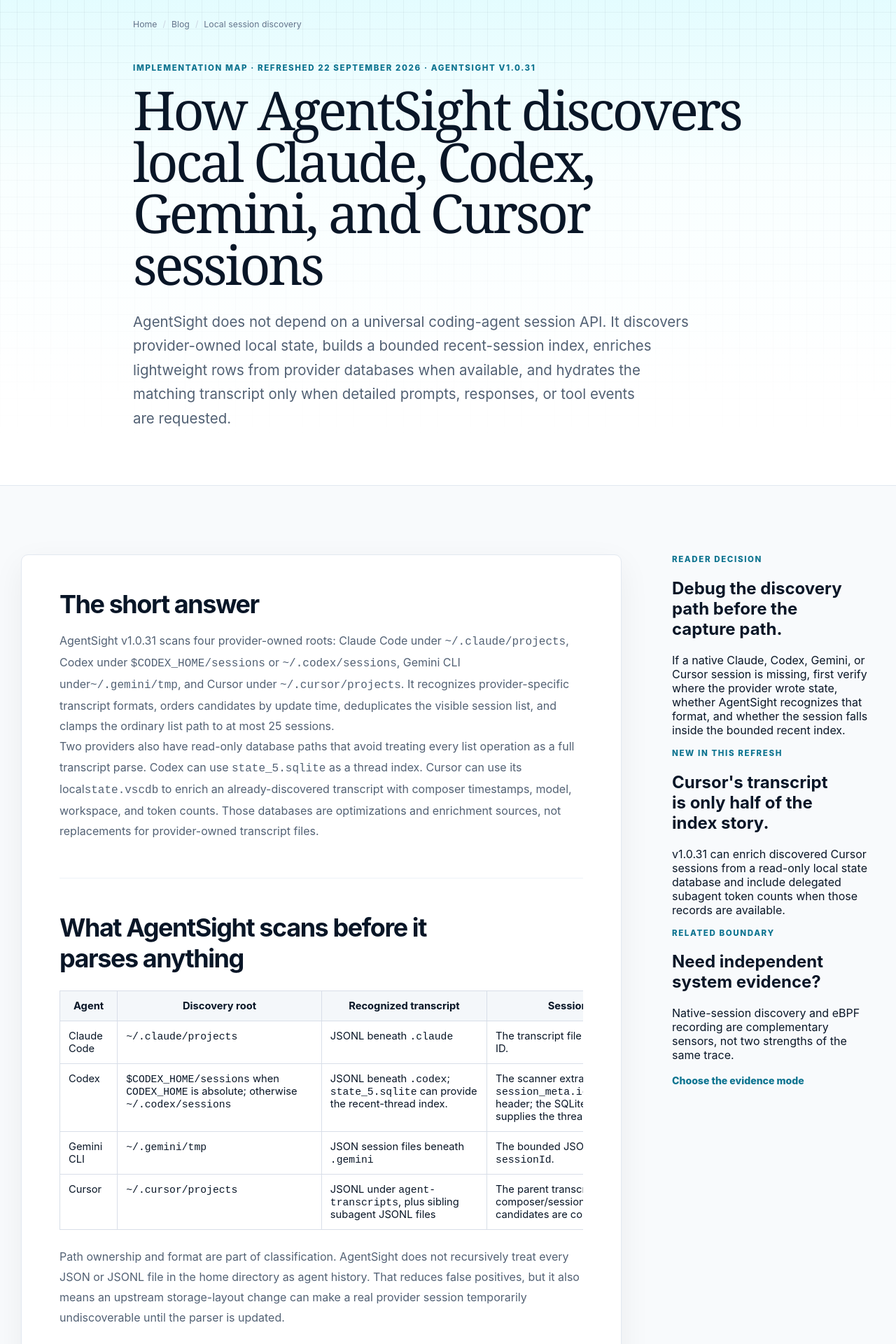
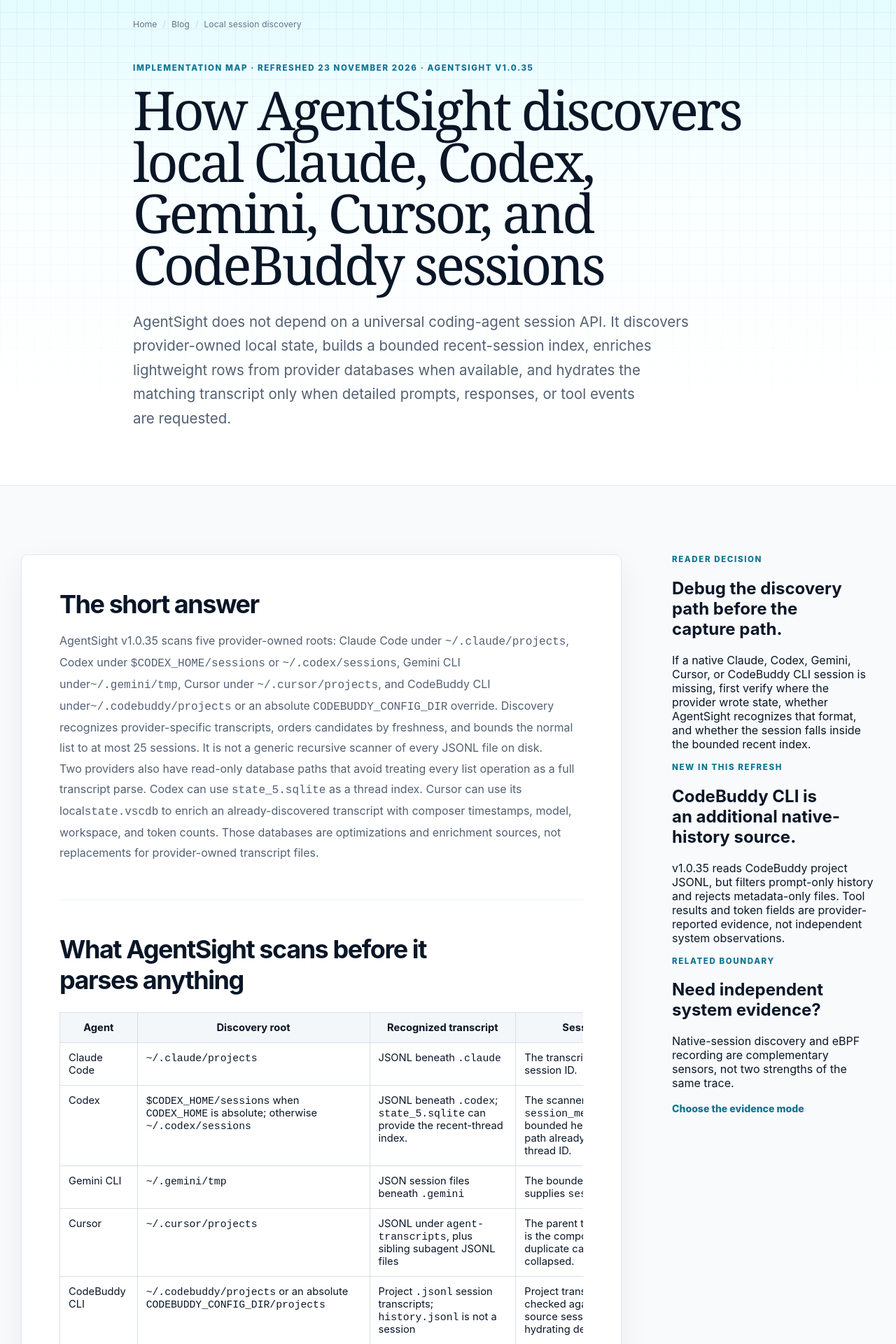
Before and after one commit to eunomia-bpf/agentsight-website, a Next.js app: page /blog/how-agentsight-discovers-local-agent-sessions in a window 1280 px wide. Shown: the part 100-2020 px from the top of the page at 70% size. Built offline with nearby package versions, Linux system fonts and the light colour scheme.

Commit message:
docs(seo): deepen native session discovery with released CodeBuddy evidence

```diff
--- a/src/app/blog/how-agentsight-discovers-local-agent-sessions/page.tsx
+++ b/src/app/blog/how-agentsight-discovers-local-agent-sessions/page.tsx
@@ -4,40 +4,48 @@ import { Eyebrow, JsonLd } from '@/components/PageParts';
 import { SiteShell } from '@/components/SiteShell';
 import { site } from '@/lib/site';
 
-const productCommit = 'bb99b66f8f98e4b9f8b1769a3da0a8fbbe26b6c3';
+const productCommit = 'c1574366122a90c451bca6a84713e28813ab95e2';
 const productSource = `https://github.com/eunomia-bpf/agentsight/blob/${productCommit}`;
 const articlePath = '/blog/how-agentsight-discovers-local-agent-sessions/';
 
 export const metadata: Metadata = {
-  title: 'How AgentSight discovers local Claude, Codex, Gemini, and Cursor sessions',
+  title: 'How AgentSight discovers local Claude, Codex, Gemini, Cursor, and CodeBuddy sessions',
   description:
-    'A source-level map of AgentSight v1.0.31 local session discovery: provider roots, bounded indexing, Codex and Cursor SQLite enrichment, lazy hydration, detail limits, and missing-session diagnostics.',
+    'A v1.0.35 source-and-test-backed guide to five native agent session sources: CodeBuddy CLI transcript discovery, usage and tool-status parsing, Codex/Cursor indexing, and evidence limits.',
   alternates: { canonical: articlePath },
   openGraph: {
     type: 'article',
-    title: 'How AgentSight discovers local Claude, Codex, Gemini, and Cursor sessions',
+    title: 'How AgentSight discovers local Claude, Codex, Gemini, Cursor, and CodeBuddy sessions',
     description:
-      'Follow AgentSight v1.0.31 from provider-native files through bounded indexing, Codex and Cursor read-only SQLite enrichment, and on-demand transcript hydration.',
+      'Follow five agent-native session paths in v1.0.35, including CodeBuddy CLI project JSONL, optional storage overrides, token usage and tool results, and bounded details.',
     url: articlePath,
   },
 };
 
 const sources = [
   [
-    'AgentSight v1.0.31 session parser: discovery roots, path classification, Cursor deduplication, and provider file formats',
+    'AgentSight v1.0.35 session parser and CodeBuddy regression fixtures: roots, path rules, usage and tool outcomes',
     `${productSource}/ext/session/src/parser.rs`,
   ],
   [
-    'AgentSight v1.0.31 native analysis source: Codex indexing, Cursor state enrichment, bounded ID lookup, caching, and hydration',
+    'AgentSight v1.0.35 native analysis: Codex/Cursor indexing, bounded ID lookup, caching, and hydration',
     `${productSource}/ext/analysis/src/sources/agent_native.rs`,
   ],
   [
-    'AgentSight v1.0.31 README: native-session workflows and current platform boundary',
+    'AgentSight v1.0.35 README: native-session workflows and current platform boundary',
     `${productSource}/README.md`,
   ],
   [
-    'AgentSight v1.0.31 usage guide: top, bind, report, and vis behavior',
+    'AgentSight v1.0.35 usage guide: top, bind, report, and vis behavior',
     `${productSource}/docs/usage.md`,
+  ],
+  [
+    'AgentSight v1.0.35 CodeBuddy CLI: read-only native history versus separate Node process/TLS capture',
+    `${productSource}/docs/agents.md`,
+  ],
+  [
+    'AgentSight v1.0.35 release, confirming the pinned behavior is shipped',
+    'https://github.com/eunomia-bpf/agentsight/releases/tag/v1.0.35',
   ],
 ] as const;
 
@@ -48,11 +56,11 @@ export default function LocalSessionDiscoveryArticle() {
   const jsonLd = {
     '@context': 'https://schema.org',
     '@type': 'TechArticle',
-    headline: 'How AgentSight discovers local Claude, Codex, Gemini, and Cursor sessions',
+    headline: 'How AgentSight discovers local Claude, Codex, Gemini, Cursor, and CodeBuddy sessions',
     description: metadata.description,
     url: `${site.url}${articlePath}`,
     datePublished: '2026-08-31',
-    dateModified: '2026-09-22',
+    dateModified: '2026-11-23',
     author: { '@type': 'Organization', name: 'Eunomia', url: 'https://eunomia.dev/' },
     publisher: { '@type': 'Organization', name: 'Eunomia', url: 'https://eunomia.dev/' },
   };
@@ -67,8 +75,8 @@ export default function LocalSessionDiscoveryArticle() {
             <Link href="/blog/">Blog</Link>
             <span aria-current="page">Local session discovery</span>
           </nav>
-          <Eyebrow>Implementation map · refreshed 22 September 2026 · AgentSight v1.0.31</Eyebrow>
-          <h1>How AgentSight discovers local Claude, Codex, Gemini, and Cursor sessions</h1>
+          <Eyebrow>Implementation map · refreshed 23 November 2026 · AgentSight v1.0.35</Eyebrow>
+          <h1>How AgentSight discovers local Claude, Codex, Gemini, Cursor, and CodeBuddy sessions</h1>
           <p className="hero-lede">
             AgentSight does not depend on a universal coding-agent session API. It discovers provider-owned local state,
             builds a bounded recent-session index, enriches lightweight rows from provider databases when available, and
@@ -83,11 +91,12 @@ export default function LocalSessionDiscoveryArticle() {
             <section>
               <h2>The short answer</h2>
               <p>
-                AgentSight v1.0.31 scans four provider-owned roots: Claude Code under <code>~/.claude/projects</code>, Codex
-                under <code>$CODEX_HOME/sessions</code> or <code>~/.codex/sessions</code>, Gemini CLI under
-                <code>~/.gemini/tmp</code>, and Cursor under <code>~/.cursor/projects</code>. It recognizes provider-specific
-                transcript formats, orders candidates by update time, deduplicates the visible session list, and clamps the
-                ordinary list path to at most 25 sessions.
+                AgentSight v1.0.35 scans five provider-owned roots: Claude Code under <code>~/.claude/projects</code>,
+                Codex under <code>$CODEX_HOME/sessions</code> or <code>~/.codex/sessions</code>, Gemini CLI under
+                <code>~/.gemini/tmp</code>, Cursor under <code>~/.cursor/projects</code>, and CodeBuddy CLI under
+                <code>~/.codebuddy/projects</code> or an absolute <code>CODEBUDDY_CONFIG_DIR</code> override. Discovery
+                recognizes provider-specific transcripts, orders candidates by freshness, and bounds the normal list to
+                at most 25 sessions. It is not a generic recursive scanner of every JSONL file on disk.
               </p>
               <p>
                 Two providers also have read-only database paths that avoid treating every list operation as a full transcript
@@ -135,6 +144,12 @@ export default function LocalSessionDiscoveryArticle() {
                       <td style={cell}>JSONL under <code>agent-transcripts</code>, plus sibling subagent JSONL files</td>
                       <td style={cell}>The parent transcript file stem is the composer/session ID; duplicate candidates are collapsed.</td>
                     </tr>
+                    <tr>
+                      <td style={cell}>CodeBuddy CLI</td>
+                      <td style={cell}><code>~/.codebuddy/projects</code> or an absolute <code>CODEBUDDY_CONFIG_DIR/projects</code></td>
+                      <td style={cell}>Project <code>.jsonl</code> session transcripts; <code>history.jsonl</code> is not a session</td>
+                      <td style={cell}>Project transcript file stem, checked against the parsed source session ID when hydrating detail.</td>
+                    </tr>
                   </tbody>
                 </table>
               </div>
@@ -160,7 +175,7 @@ export default function LocalSessionDiscoveryArticle() {
               </p>
               <p>
                 For Codex and Gemini, the ID index reads only the first 64 KiB when it needs the provider-native session ID.
-                Claude and Cursor can use the file stem directly. This is a useful troubleshooting distinction: list discovery,
+                Claude, Cursor, and CodeBuddy can use the transcript file stem directly. This is a useful troubleshooting distinction: list discovery,
                 ID resolution, and full transcript parsing are separate failure points.
               </p>
             </section>
@@ -209,6 +224,85 @@ export default function LocalSessionDiscoveryArticle() {
             </section>
 
             <section>
+              <h2>CodeBuddy CLI: why a fifth provider needs its own parser</h2>
+              <p>
+                CodeBuddy CLI is a Node.js command-line agent, not the CodeBuddy IDE plugin. In the pinned
+                v1.0.35 <a href={productSource + '/ext/session/src/parser.rs'}>native session parser</a>, discovery walks
+                <code> ~/.codebuddy/projects</code> by default and recognizes project <code>.jsonl</code> transcripts.
+                <code> CODEBUDDY_CONFIG_DIR</code> substitutes a different home only when it is an absolute path.
+                A relative value falls back to <code>~/.codebuddy</code>, as a source regression test confirms.
+                The separate <code>~/.codebuddy/history.jsonl</code> is a prompt index, not a session transcript;
+                counting its entries as agent sessions would inflate activity.
+              </p>
+              <p>
+                A project JSONL file is only a <em>candidate</em>. The CodeBuddy-specific parser recognizes
+                <code> message</code>, <code>ai-title</code>, <code>summary</code>, and
+                <code> turn-metrics</code> records. It reads user turns, model messages, tool calls, tool results,
+                timestamps and available token usage into the shared session representation.
+                A file containing only <code>session-meta</code> is rejected as an empty session.
+                This differs from simply displaying any file discovered beneath a provider directory.
+              </p>
+              <h3>Which CodeBuddy fields survive normalization?</h3>
+              <div style={{ overflowX: 'auto', margin: '1.25rem 0' }}>
+                <table style={{ width: '100%', minWidth: '820px', borderCollapse: 'collapse', fontSize: '0.9rem' }}>
+                  <thead>
+                    <tr><th style={header}>Source record</th><th style={header}>AgentSight interpretation</th><th style={header}>Evidence boundary</th></tr>
+                  </thead>
+                  <tbody>
+                    <tr><td style={cell}><code>sessionId</code>, numeric <code>timestamp</code>, <code>cwd</code></td><td style={cell}>Provider session identity, millisecond clock and working directory</td><td style={cell}>The file's existence does not prove the parsed transcript has a valid task</td></tr>
+                    <tr><td style={cell}><code>providerData.rawUsage</code>, <code>providerData.usage</code>, message <code>usage</code></td><td style={cell}>Preferred token fields with fallbacks; separate cache creation/read counters when present</td><td style={cell}>Missing provider usage is not a measured zero-cost call; fields are provider-reported</td></tr>
+                    <tr><td style={cell}>Assistant <code>tool_use</code> or <code>function_call</code></td><td style={cell}>Tool name, call ID, command/path hints and source timestamp</td><td style={cell}>An invocation is not independent proof of an executed file operation</td></tr>
+                    <tr><td style={cell}>User <code>tool_result</code> linked by <code>tool_use_id</code></td><td style={cell}>A matching result changes tool status to <code>ok</code> or <code>fail</code> from <code>is_error</code></td><td style={cell}>Unmatched calls remain observed, not proven successful</td></tr>
+                    <tr><td style={cell}><code>turn-metrics.durationMs</code>, <code>ai-title</code>, <code>summary</code></td><td style={cell}>Accumulated reported duration and optional human-readable preview</td><td style={cell}>These are transcript fields, not host CPU measurements</td></tr>
+                  </tbody>
+                </table>
+              </div>
+              <p>
+                The implementation prefers <code>rawUsage.prompt_tokens</code> and
+                <code>completion_tokens</code> when available, then checks camel-case provider usage and finally the
+                message usage object. Cache creation and cache read counts remain separate in session aggregates.
+                Tool-result status is applied only when its call ID matches an earlier Tool event.
+                An empty assistant message after a completed tool sequence does not generate a fake LLM response.
+              </p>
+            </section>
+            <section>
+              <h2>Reproducibility: what the CodeBuddy tests establish</h2>
+              <p>
+                The <a href={productSource + '/ext/session/src/parser.rs'}>pinned Rust regression tests</a>
+                <code> codebuddy_parser_reads_numeric_timestamps_usage_and_tools</code>,
+                <code> codebuddy_session_meta_only_is_not_a_session</code>,
+                <code> codebuddy_discovery_finds_project_jsonl_and_skips_history</code>, and
+                <code> codebuddy_empty_assistant_after_tools_does_not_emit_blank_response</code>
+                cover four different gates. The synthetic fixture has one user prompt, one assistant response and one
+                Read invocation, with reported <code>36,149</code> input tokens, <code>18</code> output tokens,
+                <code>31,864</code> cache-creation tokens and <code>4,277 ms</code> turn duration.
+                Those are fixed test inputs and assertions, <strong>not customer usage, a runtime benchmark,
+                or a real captured session</strong>.
+              </p>
+              <p>
+                To audit a build, inspect the tag and its fixtures before running the session tests in a
+                disposable environment. A source-level inspection requiring no private transcripts is:
+              </p>
+              <pre style={{ overflowX: 'auto' }}><code>{[
+                'git clone https://github.com/eunomia-bpf/agentsight.git',
+                'cd agentsight',
+                'git checkout c1574366122a90c451bca6a84713e28813ab95e2',
+                'rg -n "AGENT_CODEBUDDY|configured_codebuddy_home|parse_codebuddy_jsonl" ext/session/src/parser.rs',
+                'rg -n "fn codebuddy_.*|fn relative_codebuddy_home" ext/session/src/parser.rs',
+                'rg -n "CodeBuddy CLI|CODEBUDDY_CONFIG_DIR|history.jsonl" docs/agents.md',
+              ].join('\\n')}</code></pre>
+              <p>
+                If CodeBuddy appears in <code>agentsight top</code> but the session is incomplete, first confirm the
+                CLI's project JSONL and provider schema. <code>agentsight report --local</code> is a native-history
+                path, whereas <code>sudo agentsight record -c codebuddy</code> uses separate Linux process/TLS sensors.
+                The CLI's Node process name need not be <code>codebuddy</code>; the source documents command-line
+                process matching and an SSL filter exception. Neither mode proves that every file/network effect was
+                captured, and the IDE plugin is out of scope. Sensitive prompts, file paths and tool arguments
+                remain local evidence; do not post raw session transcripts publicly for debugging.
+              </p>
+            </section>
+
+            <section>
               <h2>Hydrated detail is intentionally bounded</h2>
               <p>
                 A matching transcript can still be very large, so AgentSight bounds the detail payload after hydration. v1.0.31
@@ -241,6 +335,10 @@ export default function LocalSessionDiscoveryArticle() {
                     <tr>
                       <td style={cell}>Codex sessions disappeared after moving its home.</td>
                       <td style={cell}>Verify that <code>CODEX_HOME</code> is an absolute path and that its <code>sessions</code> tree or <code>state_5.sqlite</code> remains readable.</td>
+                    </tr>
+                    <tr>
+                      <td style={cell}>CodeBuddy CLI history seems empty or over-counted.</td>
+                      <td style={cell}>Check the absolute <code>CODEBUDDY_CONFIG_DIR</code> override, <code>projects/*.jsonl</code>, and exclude the prompt-only <code>history.jsonl</code>. A metadata-only transcript does not make a parsed session.</td>
                     </tr>
                     <tr>
                       <td style={cell}>A transcript-shaped file is ignored.</td>
@@ -294,11 +392,11 @@ export default function LocalSessionDiscoveryArticle() {
                 ))}
               </ul>
               <p>
-                Research scope: AgentSight v1.0.31 at commit <code>{productCommit.slice(0, 12)}</code>, inspected on
-                22 September 2026. The session-discovery implementation itself is unchanged from the v1.0.30 snapshot this
-                article previously cited; this refresh re-verifies that implementation against the current release and adds
-                the previously undocumented Cursor state-database enrichment and delegated-token rollup path. Provider storage
-                formats can change independently, so validate newer releases against current source.
+                Research scope: released AgentSight v1.0.35 at commit <code>{productCommit.slice(0, 12)}</code>,
+                inspected on 23 November 2026. This is a major evergreen refresh of the existing discovery guide, adding
+                CodeBuddy CLI source classification, parser evidence, field-level mapping, reproducible fixture assertions,
+                and native-versus-system capture limits. Existing Codex/Cursor details remain implementation-scoped;
+                provider storage formats can change independently. No new runtime measurement was performed.
               </p>
             </section>
           </article>
@@ -308,16 +406,16 @@ export default function LocalSessionDiscoveryArticle() {
               <p className="card-label">Reader decision</p>
               <h2>Debug the discovery path before the capture path.</h2>
               <p>
-                If a native Claude, Codex, Gemini, or Cursor session is missing, first verify where the provider wrote state,
+                If a native Claude, Codex, Gemini, Cursor, or CodeBuddy CLI session is missing, first verify where the provider wrote state,
                 whether AgentSight recognizes that format, and whether the session falls inside the bounded recent index.
               </p>
             </div>
             <div className="sidebar-card">
               <p className="card-label">New in this refresh</p>
-              <h2>Cursor's transcript is only half of the index story.</h2>
+              <h2>CodeBuddy CLI is an additional native-history source.</h2>
               <p>
-                v1.0.31 can enrich discovered Cursor sessions from a read-only local state database and include delegated
-                subagent token counts when those records are available.
+                v1.0.35 reads CodeBuddy project JSONL, but filters prompt-only history and rejects metadata-only files.
+                Tool results and token fields are provider-reported evidence, not independent system observations.
               </p>
             </div>
             <div className="sidebar-card">
```
